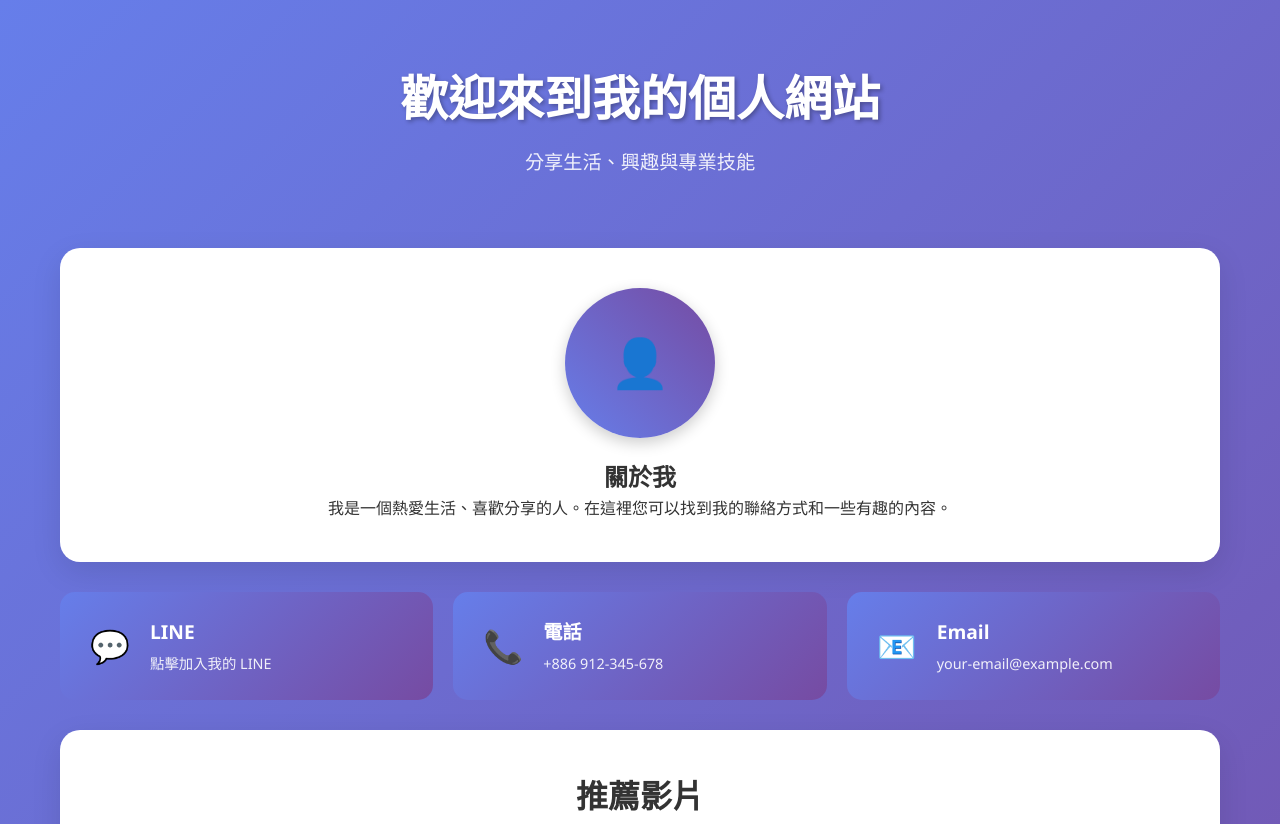
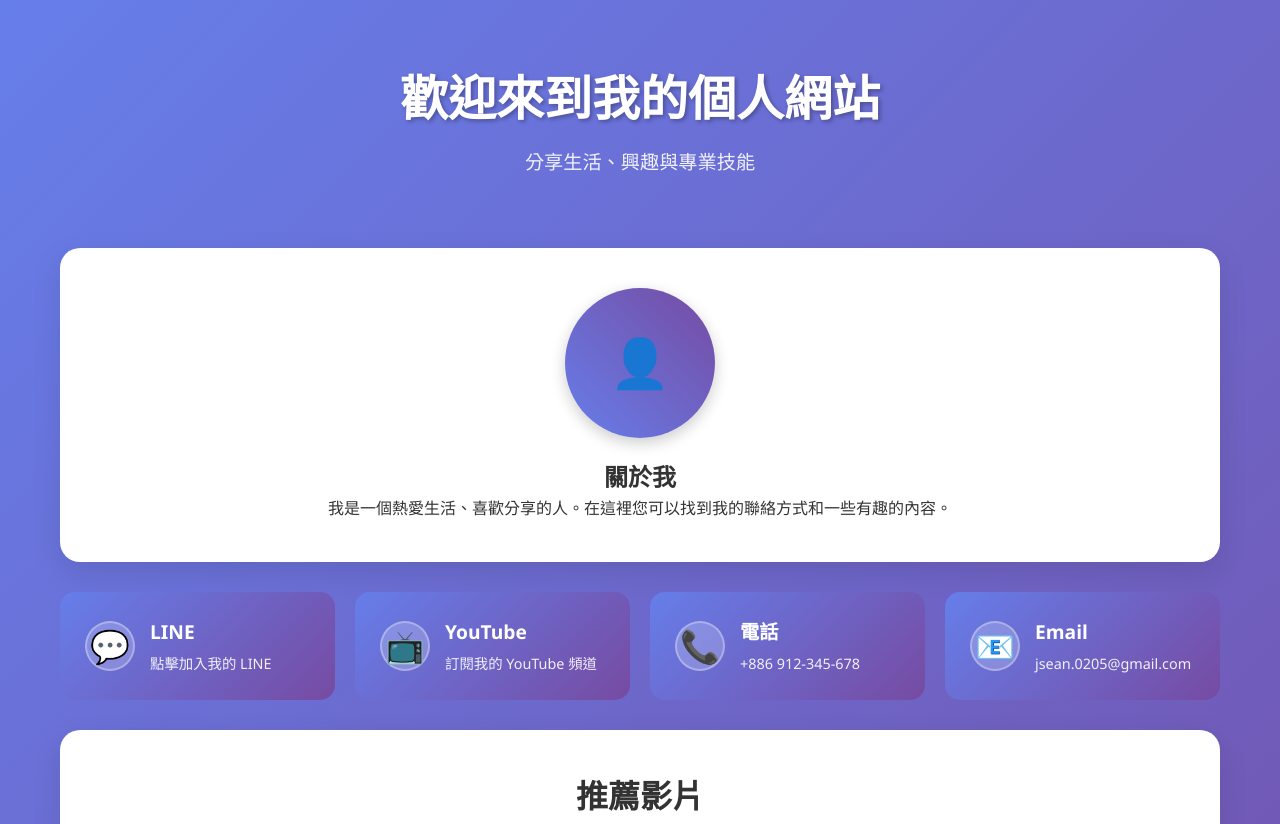
Before and after one commit to latte0205/my-website, a plain HTML site: page index.html in a window 1280 px wide. Shown: the top 824 px of the page. Drawn offline with Linux system fonts and the light colour scheme.

Commit message:
Update index.html

```diff
--- a/index.html
+++ b/index.html
@@ -93,6 +93,14 @@
             font-size: 2rem;
             width: 50px;
             text-align: center;
+            background: rgba(255, 255, 255, 0.2);
+            border-radius: 50%;
+            height: 50px;
+            display: flex;
+            align-items: center;
+            justify-content: center;
+            backdrop-filter: blur(10px);
+            border: 2px solid rgba(255, 255, 255, 0.3);
         }
 
         .contact-info h3 {
@@ -214,6 +222,14 @@
                 </div>
             </a>
 
+            <a href="https://www.youtube.com/@your-channel" class="contact-card" target="_blank">
+                <div class="contact-icon">📺</div>
+                <div class="contact-info">
+                    <h3>YouTube</h3>
+                    <p>訂閱我的 YouTube 頻道</p>
+                </div>
+            </a>
+
             <a href="tel:+886912345678" class="contact-card">
                 <div class="contact-icon">📞</div>
                 <div class="contact-info">
@@ -222,11 +238,11 @@
                 </div>
             </a>
 
-            <a href="mailto:your-email@example.com" class="contact-card">
+            <a href="mailto:jsean.0205@gmail.com" class="contact-card">
                 <div class="contact-icon">📧</div>
                 <div class="contact-info">
                     <h3>Email</h3>
-                    <p>your-email@example.com</p>
+                    <p>jsean.0205@gmail.com</p>
                 </div>
             </a>
         </div>
```
